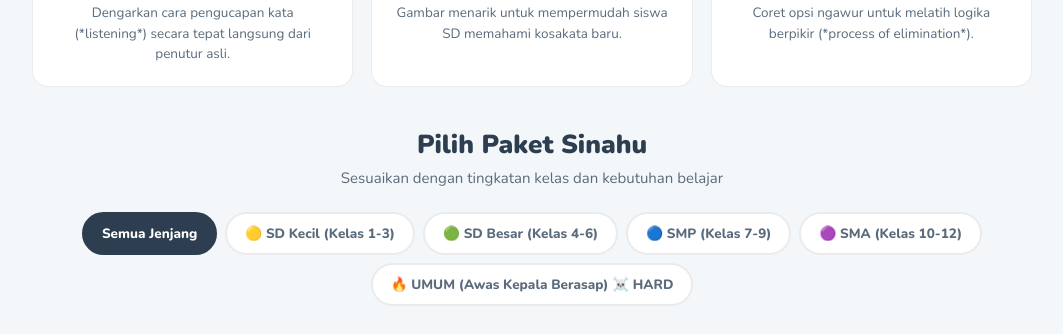
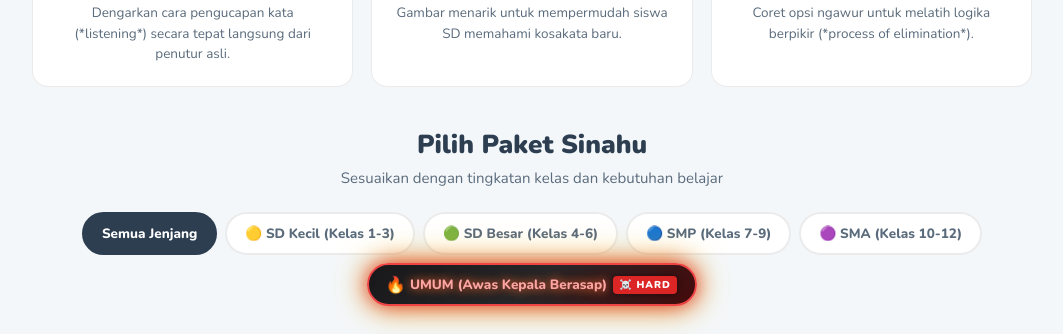
Before and after one commit to kiddy28/Inggres, a plain HTML site: page index.html in a window 1280 px wide. Shown: the part 599-933 px from the top of the page, without its empty margins (108-1171 px from the left). Drawn offline with nearby package versions, Linux system fonts and the light colour scheme.

Commit message:
Update style.css

```diff
--- a/style.css
+++ b/style.css
@@ -294,3 +294,81 @@
 .btn-red:hover {
   background: #C0392B;
 }
+
+/* ===================== HARDCORE / TOEFL GLOW EFFECT ===================== */
+
+/* Animasi Tombol Membara */
+@keyframes fireGlow {
+  0% {
+    box-shadow: 0 0 10px rgba(239, 68, 68, 0.6), 0 0 20px rgba(245, 158, 11, 0.4);
+    border-color: #ef4444;
+  }
+  50% {
+    box-shadow: 0 0 20px rgba(220, 38, 38, 0.9), 0 0 35px rgba(234, 179, 8, 0.8);
+    border-color: #f59e0b;
+  }
+  100% {
+    box-shadow: 0 0 10px rgba(239, 68, 68, 0.6), 0 0 20px rgba(245, 158, 11, 0.4);
+    border-color: #ef4444;
+  }
+}
+
+/* Animasi Api Bergoyang */
+@keyframes fireFlicker {
+  0%, 100% { transform: scale(1) rotate(0deg); }
+  25% { transform: scale(1.2) rotate(-5deg); }
+  75% { transform: scale(1.1) rotate(5deg); }
+}
+
+/* Style Tombol Membara */
+.tab-btn-hardcore {
+  background: linear-gradient(135deg, #18181b 0%, #27272a 50%, #450a0a 100%) !important;
+  color: #fff !important;
+  border: 2px solid #ef4444 !important;
+  animation: fireGlow 2s infinite ease-in-out;
+  position: relative;
+  overflow: hidden;
+  font-weight: 800 !important;
+  display: inline-flex;
+  align-items: center;
+  gap: 6px;
+  transition: all 0.3s cubic-bezier(0.4, 0, 0.2, 1);
+}
+
+.tab-btn-hardcore:hover {
+  transform: translateY(-3px) scale(1.05);
+  background: linear-gradient(135deg, #450a0a 0%, #7f1d1d 50%, #dc2626 100%) !important;
+  box-shadow: 0 0 30px rgba(239, 68, 68, 1), 0 0 50px rgba(245, 158, 11, 0.9) !important;
+}
+
+/* Teks Menyala (Neon Orange-Red) */
+.tab-btn-hardcore .glow-text {
+  color: #fca5a5;
+  text-shadow: 0 0 8px rgba(239, 68, 68, 0.8), 0 0 12px rgba(245, 158, 11, 0.6);
+}
+
+/* Badge HARD */
+.skull-badge {
+  background: #dc2626;
+  color: #ffffff;
+  font-size: 10px;
+  padding: 2px 6px;
+  border-radius: 4px;
+  letter-spacing: 1px;
+  font-weight: 900;
+  box-shadow: 0 0 6px rgba(0,0,0,0.5);
+}
+
+.fire-icon {
+  display: inline-block;
+  animation: fireFlicker 1.5s infinite ease-in-out;
+}
+
+/* Badge Level UMUM / TOEFL pada Kartu / Rekap */
+.badge-umum {
+  background: linear-gradient(135deg, #450a0a, #7f1d1d) !important;
+  color: #fca5a5 !important;
+  border: 1px solid #ef4444 !important;
+  font-weight: 800 !important;
+  box-shadow: 0 0 8px rgba(239, 68, 68, 0.5);
+}
```
